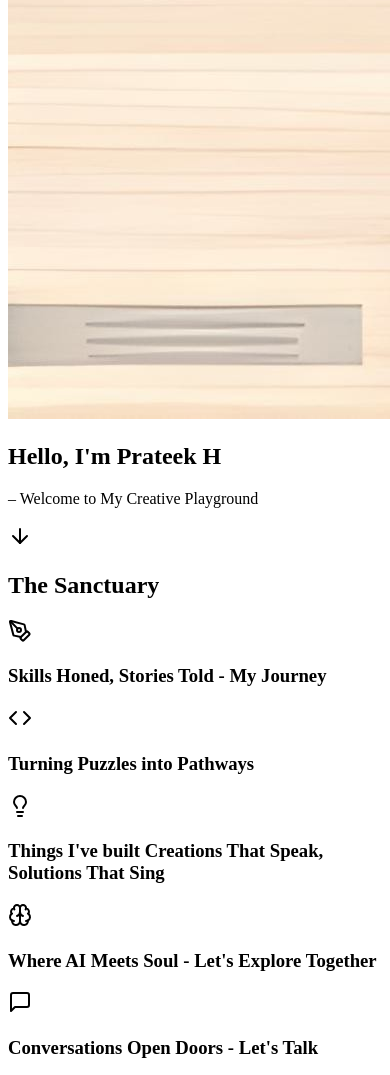
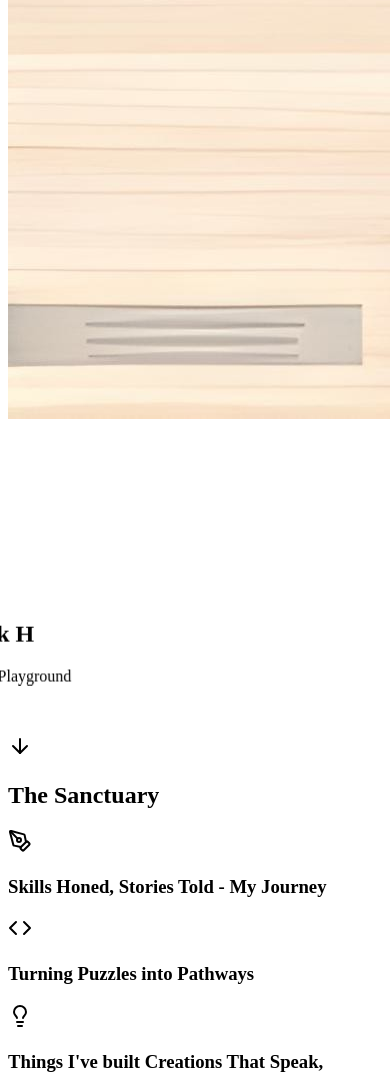
Before and after one commit to prateekh777/PersonalPortfolio, a React (Vite) app in the folder client/: page / in a window 390 px wide. Shown: the part 2195-3270 px from the top of the page. Built offline with nearby package versions, Linux system fonts and the light colour scheme.

Commit message:
Restored to '1a3eedd1278acb4c654e7858cee5717d1ad995cd'
Replit-Restored-To:1a3eedd1278acb4c654e7858cee5717d1ad995cd

```diff
--- a/client/src/components/sections/HeroSection.tsx
+++ b/client/src/components/sections/HeroSection.tsx
@@ -21,22 +21,24 @@ export function HeroSection({ title, subtitle, videoUrl }: HeroSectionProps) {
   }, []);
 
   return (
-    <section className="relative min-h-[calc(100vh-4rem)] w-full overflow-hidden">
-      {/* Background with blur effect */}
-      <div className="absolute inset-0 bg-gradient-to-b from-background/80 to-background/40 backdrop-blur-[2px]" />
-
-      {/* Main content container */}
-      <div className="relative z-10 mx-auto flex h-full max-w-7xl flex-col items-center justify-center px-4">
-        {/* Laptop frame container */}
-        <div className="relative w-full max-w-4xl">
+    <section className="relative min-h-[400px] xs:min-h-[450px] sm:min-h-[500px] h-[95vh] sm:h-[92vh] md:h-[88vh] lg:h-[85vh] xl:h-[82vh] 2xl:h-[78vh] w-full overflow-hidden">
+      {/* Main Frame - Laptop Screen Background */}
+      <div className="absolute inset-0 -z-10 flex items-center justify-center">
         <img
           src="/laptop-bg.jpg"
           alt="Laptop Frame"
-            className="w-full"
+          className="h-full w-full object-contain md:object-cover"
         />
+      </div>
 
-          {/* Video container with proper positioning */}
-          <div className="absolute left-[21%] top-[6%] h-[67%] w-[58%]">
+      {/* Video Frame - 16:9 aspect ratio, aligned to top of main frame */}
+      <div
+        className="absolute left-1/2 top-1/2 z-0 w-[58%] -translate-x-1/2 -translate-y-[60%]"
+        style={{
+          aspectRatio: '16/9',
+          transform: 'translate(-50%, -60%) perspective(1000px) rotateX(5deg)',
+        }}
+      >
         {!videoError && (
           <video
             autoPlay
@@ -51,25 +53,34 @@ export function HeroSection({ title, subtitle, videoUrl }: HeroSectionProps) {
           </video>
         )}
       </div>
-        </div>
 
-        {/* Text content */}
-        <div className="mt-8 text-center">
-          <h1 className="text-4xl font-bold tracking-tight sm:text-5xl md:text-6xl">
+      {/* Dark overlay for better text contrast */}
+      <div className="absolute inset-0 z-10 bg-gradient-to-b from-black/20 to-black/40" />
+
+      {/* Title and Subtitle Container */}
+      <div
+        className="absolute left-1/2 z-20 w-[58%]"
+        style={{
+          top: 'calc(50% + 16.875vw - 10px)',
+          transform: 'translate(-50%, -50%) perspective(1000px) rotateX(5deg)',
+        }}
+      >
+        <div className="text-center">
+          <h1 className="text-2xl xs:text-3xl sm:text-4xl md:text-5xl lg:text-6xl xl:text-7xl font-bold leading-none text-white">
             {title}
           </h1>
-          <p className="mt-4 text-lg text-muted-foreground sm:text-xl">
+          <p className="mt-2 text-xs xs:text-sm sm:text-base md:text-lg lg:text-xl xl:text-2xl font-light tracking-wide text-white/90">
             {subtitle}
           </p>
         </div>
+      </div>
 
-        {/* Scroll indicator */}
+      {/* Scroll Indicator */}
       {showScroll && (
-          <div className="absolute bottom-8 left-1/2 -translate-x-1/2 animate-bounce">
-            <ArrowDown className="h-6 w-6" />
+        <div className="absolute bottom-2 xs:bottom-3 sm:bottom-4 md:bottom-6 lg:bottom-8 left-1/2 z-20 -translate-x-1/2 animate-bounce">
+          <ArrowDown className="h-4 w-4 xs:h-5 xs:w-5 sm:h-6 sm:w-6 text-white" />
         </div>
       )}
-      </div>
     </section>
   );
 }
```
Also changed, not shown: 1 other file (tests, documents, lock files or other folders). Lines whose indentation alone changed are shown as unchanged.
